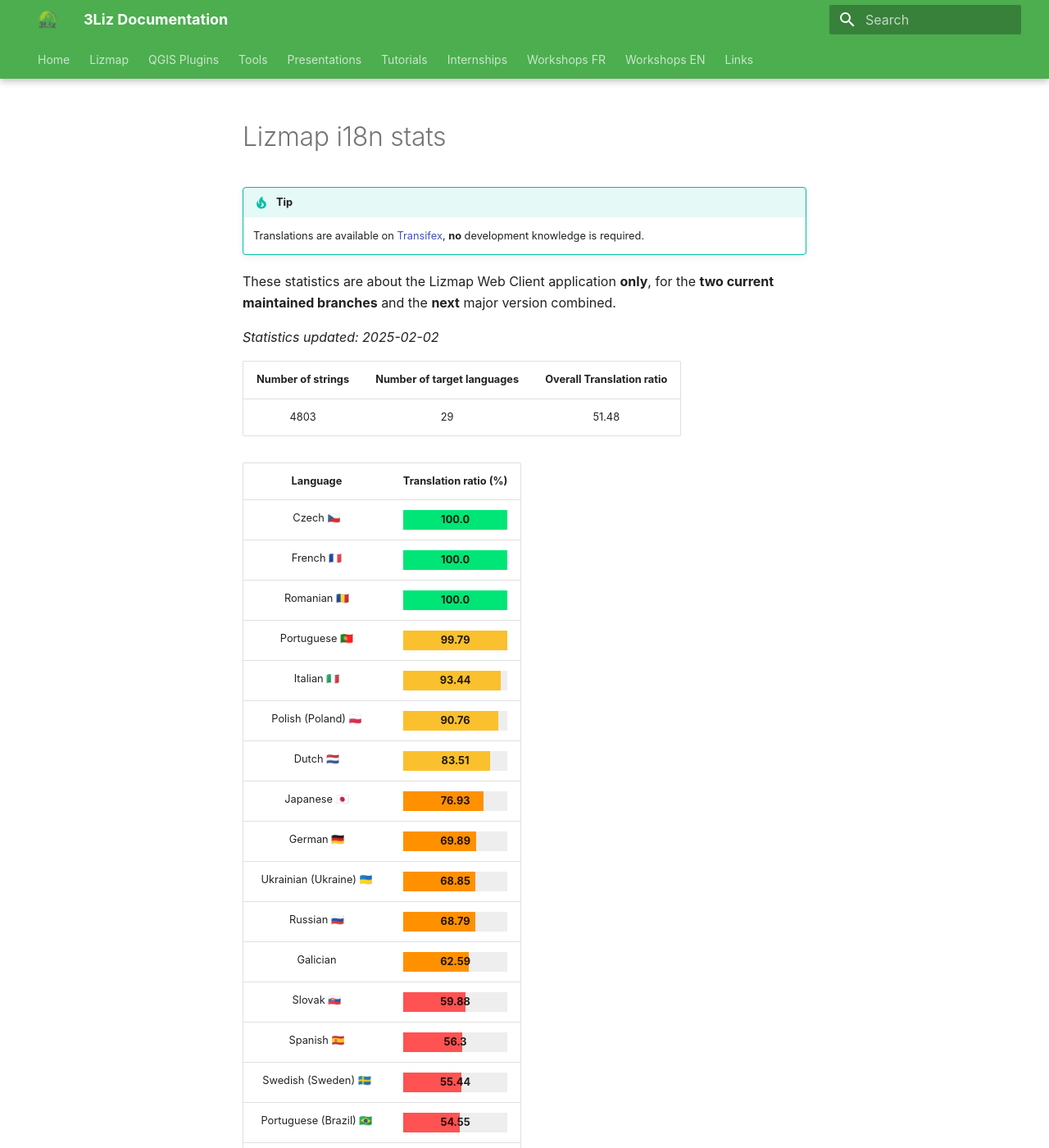
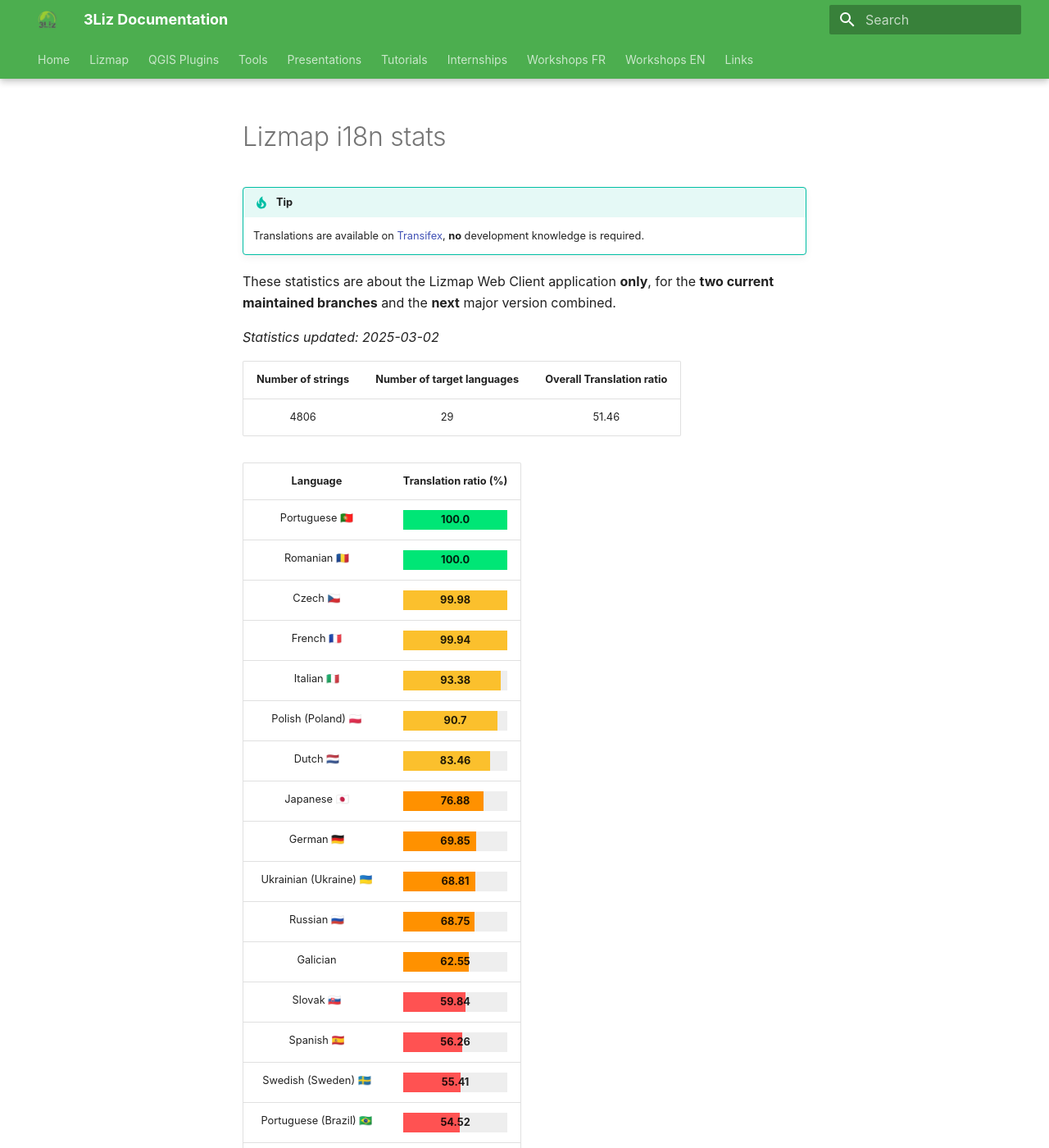
Before and after one commit to 3liz/3liz.github.io, an MkDocs documentation site: the page built from docs/lizmap-i18n-stats.md, in a window 1280 px wide and 1400 px high. Shown: the whole window at 82% size. Built offline with MkDocs 1.6.1 and Material for MkDocs 9.7.7, drawn with Linux system fonts in a browser that asks for light colours; nearby versions of some CDN libraries; some of the changed text lies outside the part shown.

Commit message:
Update statistics from Transifex Lizmap Web Client

```diff
--- a/docs/lizmap-i18n-stats.md
+++ b/docs/lizmap-i18n-stats.md
@@ -10,37 +10,37 @@
 These statistics are about the Lizmap Web Client application **only**, for the **two current
 maintained branches** and the **next** major version combined.
 
-*Statistics updated: 2025-02-02*
+*Statistics updated: 2025-03-02*
 
 | Number of strings | Number of target languages | Overall Translation ratio |
 |:-:|:-:|:-:|
-4803|29|51.48
+4806|29|51.46
 
 | Language | Translation ratio (%) |
 |:-:|:-:|
-Czech 🇨🇿 |[=100.0% "100.0"]|
-French 🇫🇷 |[=100.0% "100.0"]|
+Portuguese 🇵🇹 |[=100.0% "100.0"]|
 Romanian 🇷🇴 |[=100.0% "100.0"]|
-Portuguese 🇵🇹 |[=99.79% "99.79"]|
-Italian 🇮🇹 |[=93.44% "93.44"]|
-Polish (Poland) 🇵🇱 |[=90.76% "90.76"]|
-Dutch 🇳🇱 |[=83.51% "83.51"]|
-Japanese 🇯🇵 |[=76.93% "76.93"]|
-German 🇩🇪 |[=69.89% "69.89"]|
-Ukrainian (Ukraine) 🇺🇦 |[=68.85% "68.85"]|
-Russian 🇷🇺 |[=68.79% "68.79"]|
-Galician  |[=62.59% "62.59"]|
-Slovak 🇸🇰 |[=59.88% "59.88"]|
-Spanish 🇪🇸 |[=56.3% "56.3"]|
-Swedish (Sweden) 🇸🇪 |[=55.44% "55.44"]|
-Portuguese (Brazil) 🇧🇷 |[=54.55% "54.55"]|
-Slovenian 🇸🇮 |[=50.57% "50.57"]|
-Hungarian (Hungary) 🇭🇺 |[=47.89% "47.89"]|
-Finnish 🇫🇮 |[=45.14% "45.14"]|
-Basque  |[=32.19% "32.19"]|
-Greek 🇬🇷 |[=25.67% "25.67"]|
-Bulgarian 🇧🇬 |[=23.53% "23.53"]|
-Norwegian 🇳🇴 |[=16.43% "16.43"]|
+Czech 🇨🇿 |[=99.98% "99.98"]|
+French 🇫🇷 |[=99.94% "99.94"]|
+Italian 🇮🇹 |[=93.38% "93.38"]|
+Polish (Poland) 🇵🇱 |[=90.7% "90.7"]|
+Dutch 🇳🇱 |[=83.46% "83.46"]|
+Japanese 🇯🇵 |[=76.88% "76.88"]|
+German 🇩🇪 |[=69.85% "69.85"]|
+Ukrainian (Ukraine) 🇺🇦 |[=68.81% "68.81"]|
+Russian 🇷🇺 |[=68.75% "68.75"]|
+Galician  |[=62.55% "62.55"]|
+Slovak 🇸🇰 |[=59.84% "59.84"]|
+Spanish 🇪🇸 |[=56.26% "56.26"]|
+Swedish (Sweden) 🇸🇪 |[=55.41% "55.41"]|
+Portuguese (Brazil) 🇧🇷 |[=54.52% "54.52"]|
+Slovenian 🇸🇮 |[=50.54% "50.54"]|
+Hungarian (Hungary) 🇭🇺 |[=47.86% "47.86"]|
+Finnish 🇫🇮 |[=45.11% "45.11"]|
+Basque  |[=32.17% "32.17"]|
+Greek 🇬🇷 |[=25.66% "25.66"]|
+Bulgarian 🇧🇬 |[=23.51% "23.51"]|
+Norwegian 🇳🇴 |[=16.42% "16.42"]|
 Spanish (Argentina) 🇦🇷 |[=5.16% "5.16"]|
 Indonesian 🇮🇩 |[=4.27% "4.27"]|
 Serbian (Cyrillic) 🇷🇸 |[=1.21% "1.21"]|
```
